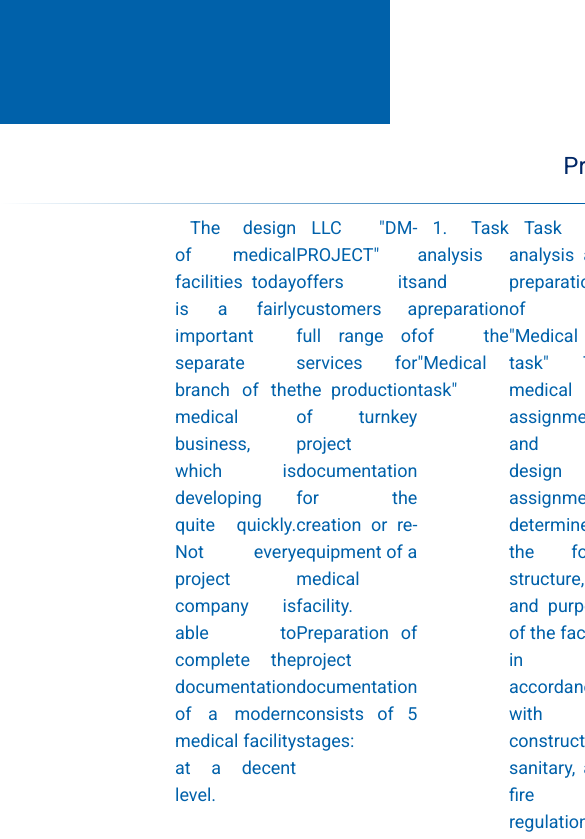
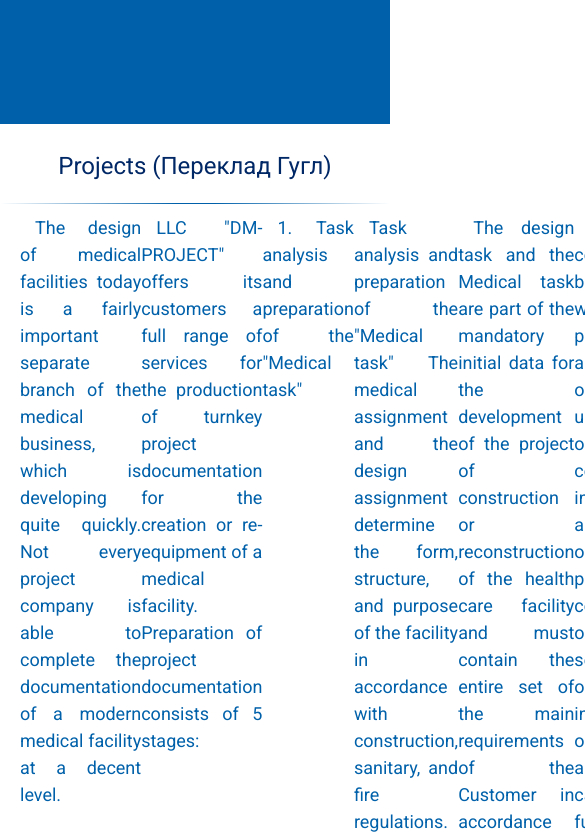
Before and after one commit to ven0m79/dm-project, a Next.js app: page /en/projects in a window 390 px wide. Shown: the part 700-1539 px from the top of the page, 585 px wide, since content can reach past the window. Built offline with nearby package versions, Linux system fonts and the light colour scheme; a web font is replaced by a local one.

Commit message:
fix:mobile-contacts3

```diff
--- a/app/[locale]/projects/Project.module.css
+++ b/app/[locale]/projects/Project.module.css
@@ -1,11 +1,13 @@
 .main {
-    width: 1400px;
+    max-width: 1400px;
+    width: 100vw;
 }
 
 .leftContainer {
     text-indent: 15px;
     display: flex;
-    width: 1050px;
+    max-width: 1400px;
+    width: 100%;
     font-size: 18px;
     color: #0061AA;
     line-height: 27px;
@@ -13,9 +15,7 @@
     padding-left: 20px;
     padding-right: 20px;
     text-align: justify;
-
 }
-
 .container {
     width: 460px;
     height: 520px;
@@ -53,7 +53,8 @@
 
 .yerSubmit {
     text-align: center;
-    width: 400px;
+    max-width: 400px;
+    width: 100vw;
     padding: 13px 30px;
     margin: 5px 0 20px 0;
     font-size: 18px;
@@ -74,7 +75,8 @@
 
 .stroke {
     align-self: center;
-    width: 1240px;
+    max-width: 1240px;
+    width: 100vw;
     height: 1px;
     margin-top: 5px;
     margin-bottom: 10px;
--- a/app/[locale]/projects/client-page.tsx
+++ b/app/[locale]/projects/client-page.tsx
@@ -11,9 +11,6 @@ import { MainLayout } from "@app/[locale]/components/templates";
 import { unstable_setRequestLocale } from "next-intl/server";
 
 import { useTranslations } from 'next-intl';
-import { Link } from "config";
-import Image from 'next/image';
-import { title } from "process";
 import { useIsMobile } from "../components/hooks/useIsMobile";
 
 export const ClientPage = () => {
@@ -28,18 +25,18 @@ export const ClientPage = () => {
           {t('title')}
         </div>
         <div className={styles.stroke}></div>
-        <div className={classNames("flex flex-1 flex-row justify-normal items-start w-full")}>
-          <div className={classNames("flex flex-col justify-normal items-start w-full", styles.leftContainer)}>
+        <div className={classNames("flex flex-1 flex-row justify-normal items-start")}>
+          <div className={classNames("flex flex-col justify-center items-start", styles.leftContainer)}>
 
-            <div className={classNames("justify-normal items-start indent-4 w-full mt-8")}>
+            <div className={classNames("justify-normal items-start indent-4 mt-8")}>
               <p className=" pb-4">{t('project-head1')}</p>
             </div>
 
-            <div className={classNames("justify-normal items-start indent-4 w-full mt-8")}>
+            <div className={classNames("justify-normal items-start indent-4 mt-8")}>
               <p className="text-bold pb-4">{t('project-head2')}</p>
             </div>
 
-            <div className={classNames("justify-normal items-start indent-4 w-full mt-8")}>
+            <div className={classNames("justify-normal items-start indent-4 mt-8")}>
               <p className="text-2xl pb-4">{t('project-prehead1')}</p>
             </div>
 
@@ -56,7 +53,7 @@ export const ClientPage = () => {
               {t('project-paragraph4')}
             </div>
 
-            <div className={classNames("justify-normal items-start indent-4 w-full mt-8")}>
+            <div className={classNames("justify-normal items-start indent-4 mt-8")}>
               <p className="text-2xl pb-4">{t('project-prehead2')}</p>
             </div>
             <div className={classNames("")}>
@@ -66,7 +63,7 @@ export const ClientPage = () => {
               {t('project-paragraph6')}
             </div>
 
-            <div className={classNames("justify-normal items-start indent-4 w-full mt-8")}>
+            <div className={classNames("justify-normal items-start indent-4 mt-8")}>
               <p className="text-2xl pb-4">{t('project-prehead3')}</p>
             </div>
             <div className={classNames("")}>
@@ -93,7 +90,7 @@ export const ClientPage = () => {
               {t('project-paragraph16')}
             </div>
 
-            <div className={classNames("justify-normal items-start indent-4 w-full mt-8")}>
+            <div className={classNames("justify-normal items-start indent-4 mt-8")}>
               <p className="text-2xl pb-4">{t('project-prehead4')}</p>
             </div>
             <div className={classNames("")}>
@@ -118,7 +115,7 @@ export const ClientPage = () => {
               {t('project-paragraph23')}
             </div>
 
-            <div className={classNames("justify-normal items-start indent-4 w-full mt-8")}>
+            <div className={classNames("justify-normal items-start indent-4 mt-8")}>
               <p className="text-2xl pb-4">{t('project-prehead5')}</p>
             </div>
             <div className={classNames("")}>
```
